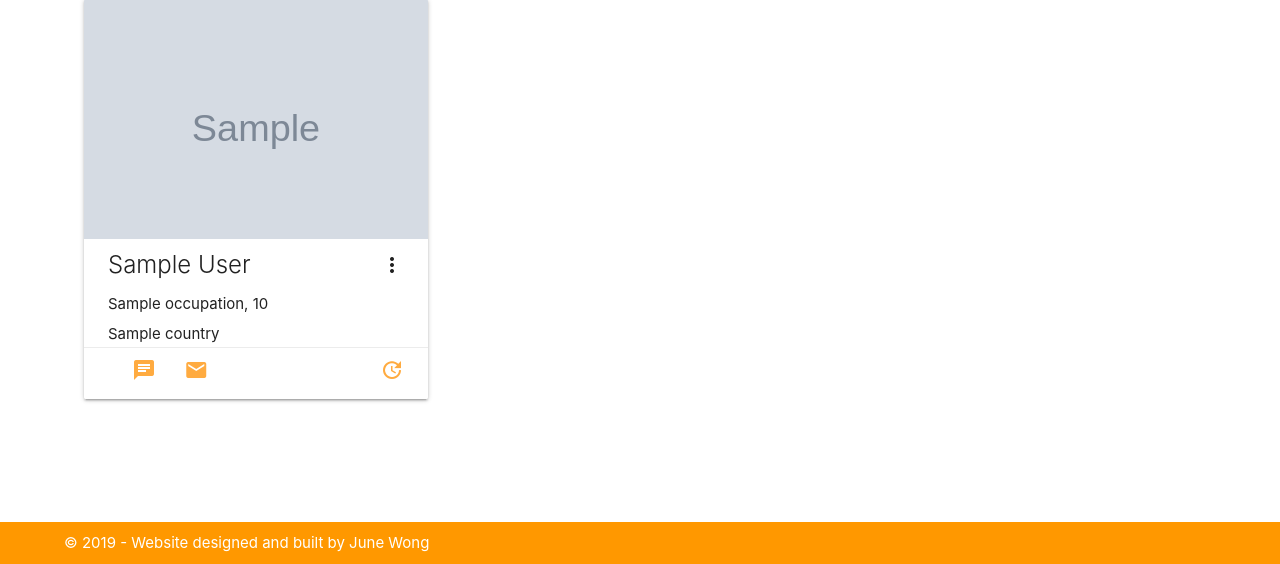
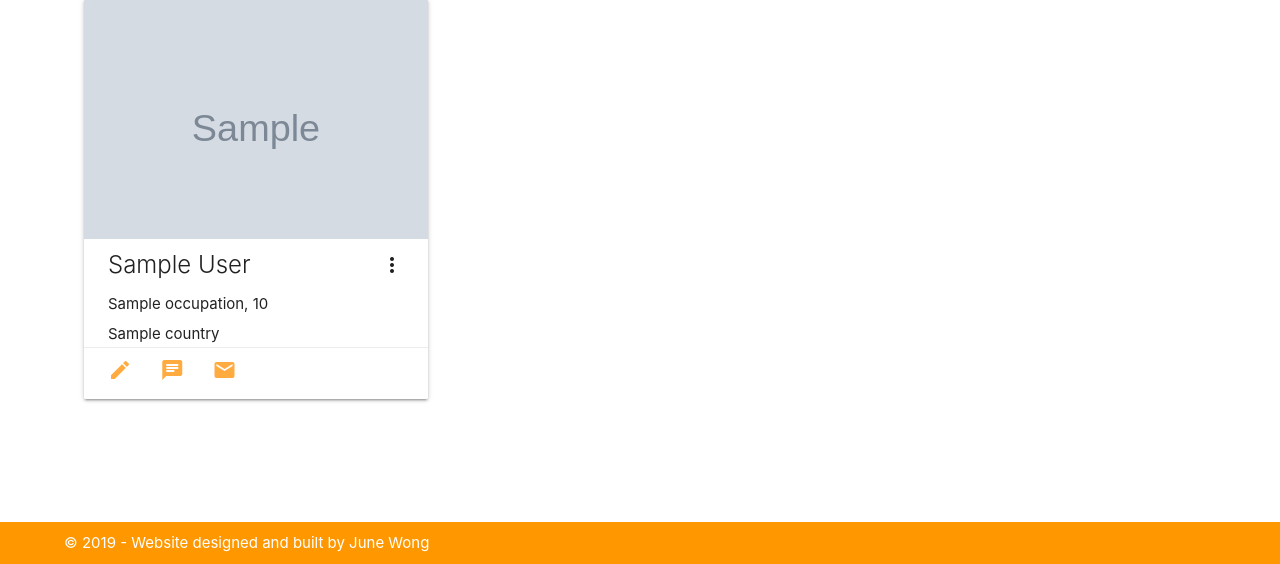
Before and after one commit to junewjc/project3, a Flask app: page /search_profile in a window 1280 px wide. Shown: the part 236-800 px from the top of the page. Run offline with Flask 2, Linux system fonts and the light colour scheme; a database or web service that is not in the repository returns one stand-in record (Sample ...); some libraries are stand-ins or nearby versions.

Commit message:
edited search profile page

```diff
--- a/templates/search_profile.template.html
+++ b/templates/search_profile.template.html
@@ -63,7 +63,7 @@
           </div>
           <div class="card-action">
             <a href="edit_profile/{{each_profile['_id']}}">
-              <i class="material-icons right">update</i>
+              <i class="material-icons">edit</i>
             </a>
             <a href="https://www.whatsapp.com/" target="_blank">
               <i class="material-icons">chat</i>
```
